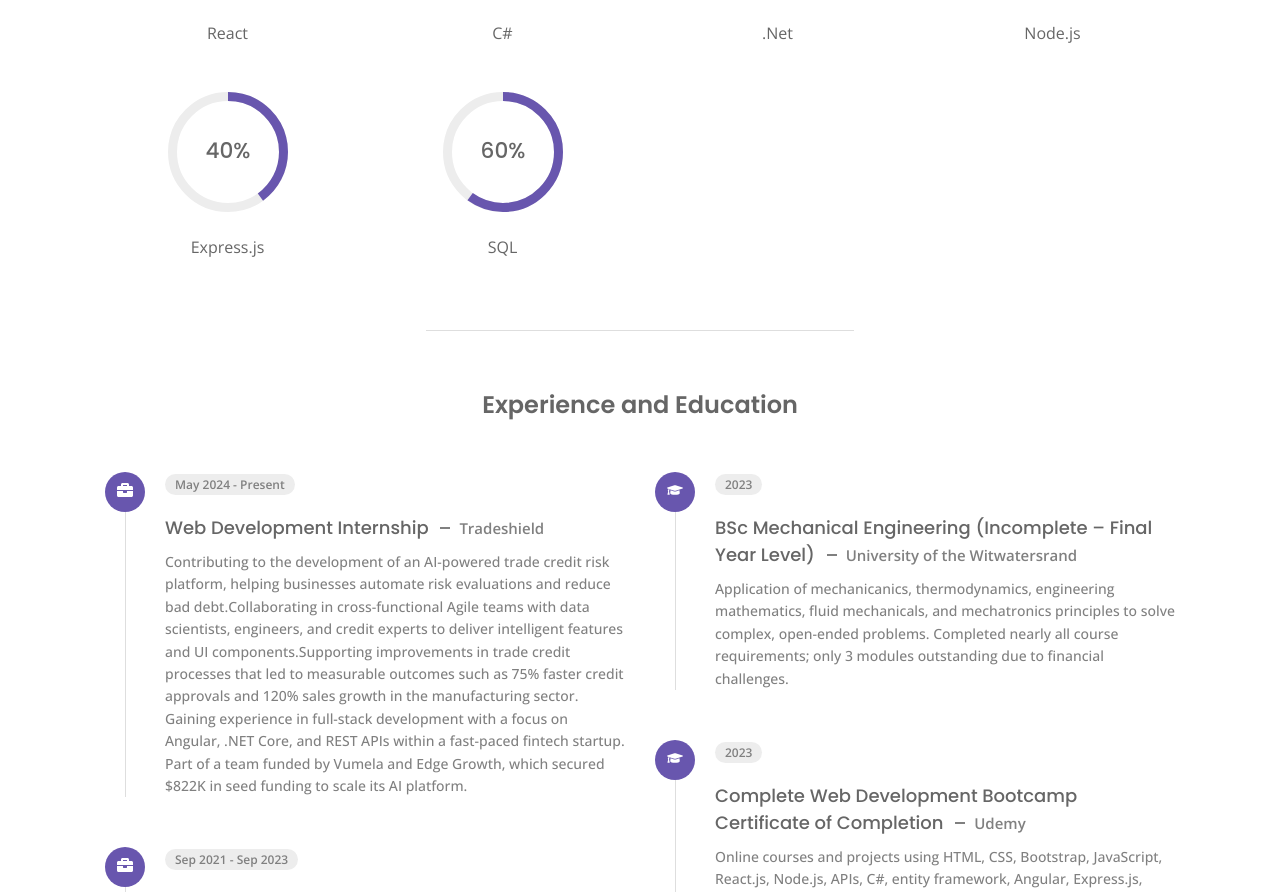
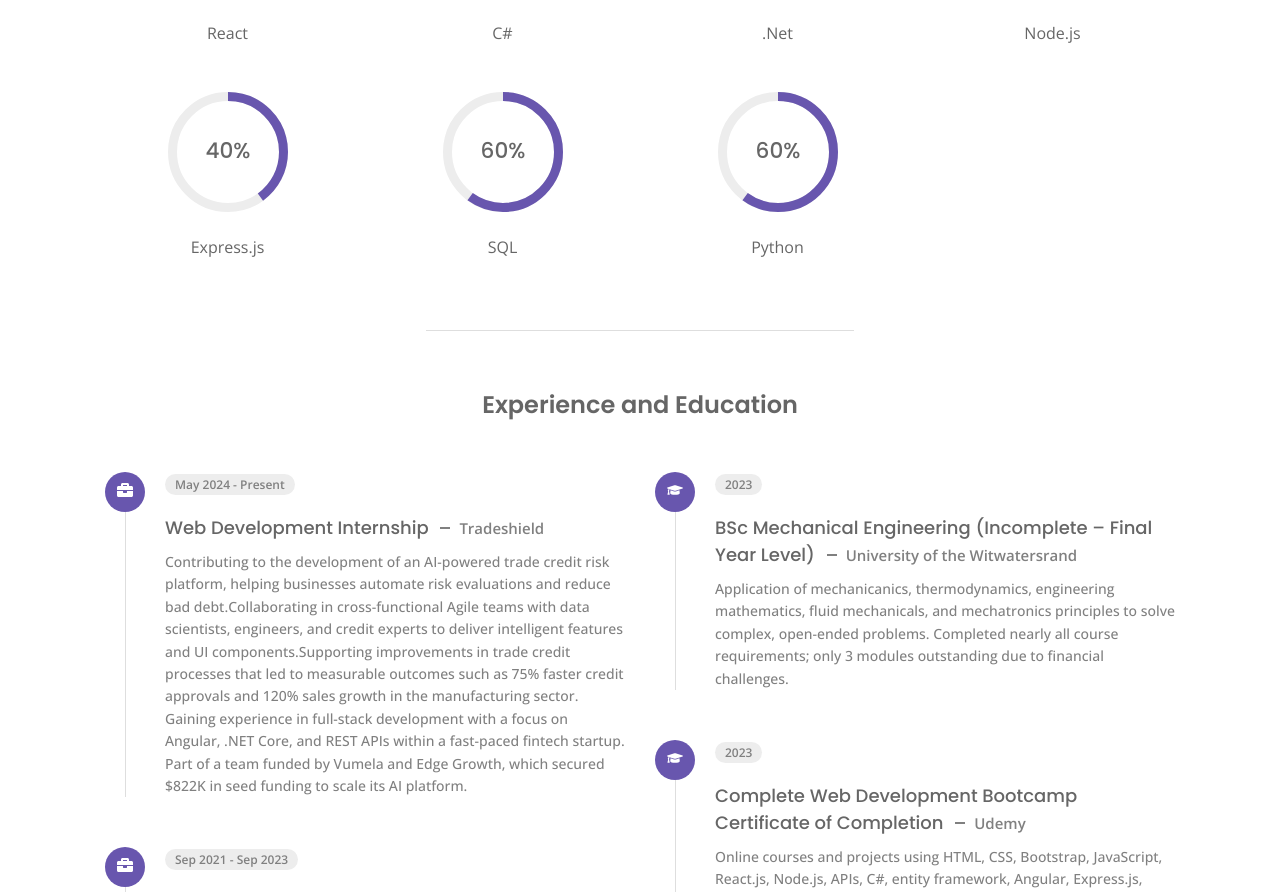
Before and after one commit to Kgaogelo072/Personal-Portfolio, a React (Vite) app: page /about in a window 1280 px wide. Shown: the part 1134-2026 px from the top of the page. Built offline with nearby package versions, Linux system fonts and the light colour scheme.

Commit message:
Data update

```diff
--- a/src/data.jsx
+++ b/src/data.jsx
@@ -253,6 +253,12 @@ export const skills = [
     title: "SQL",
     percentage: "60",
   },
+
+  {
+    id: 11,
+    title: "Python",
+    percentage: "60",
+  },
 ];
 
 export const portfolio = [
```
